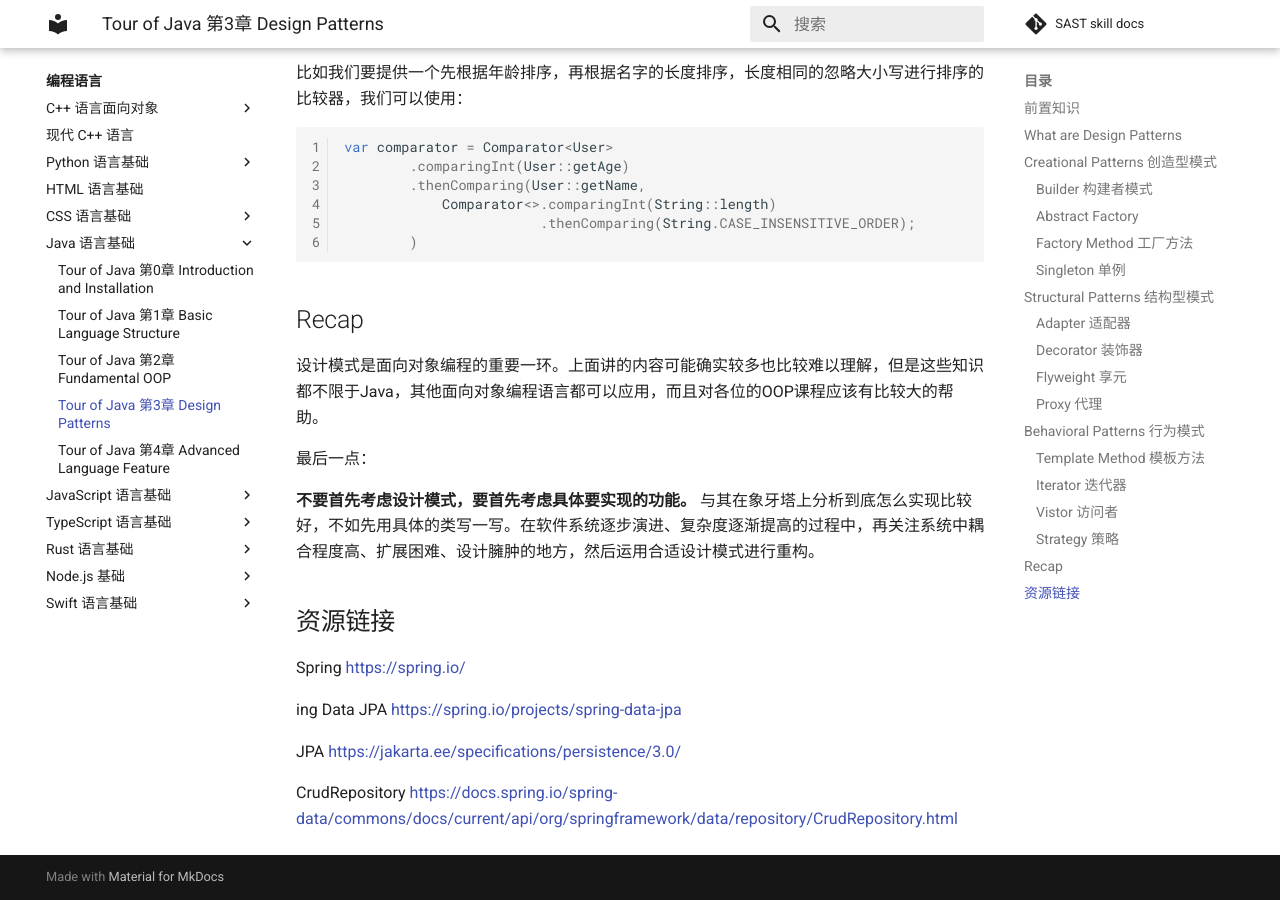
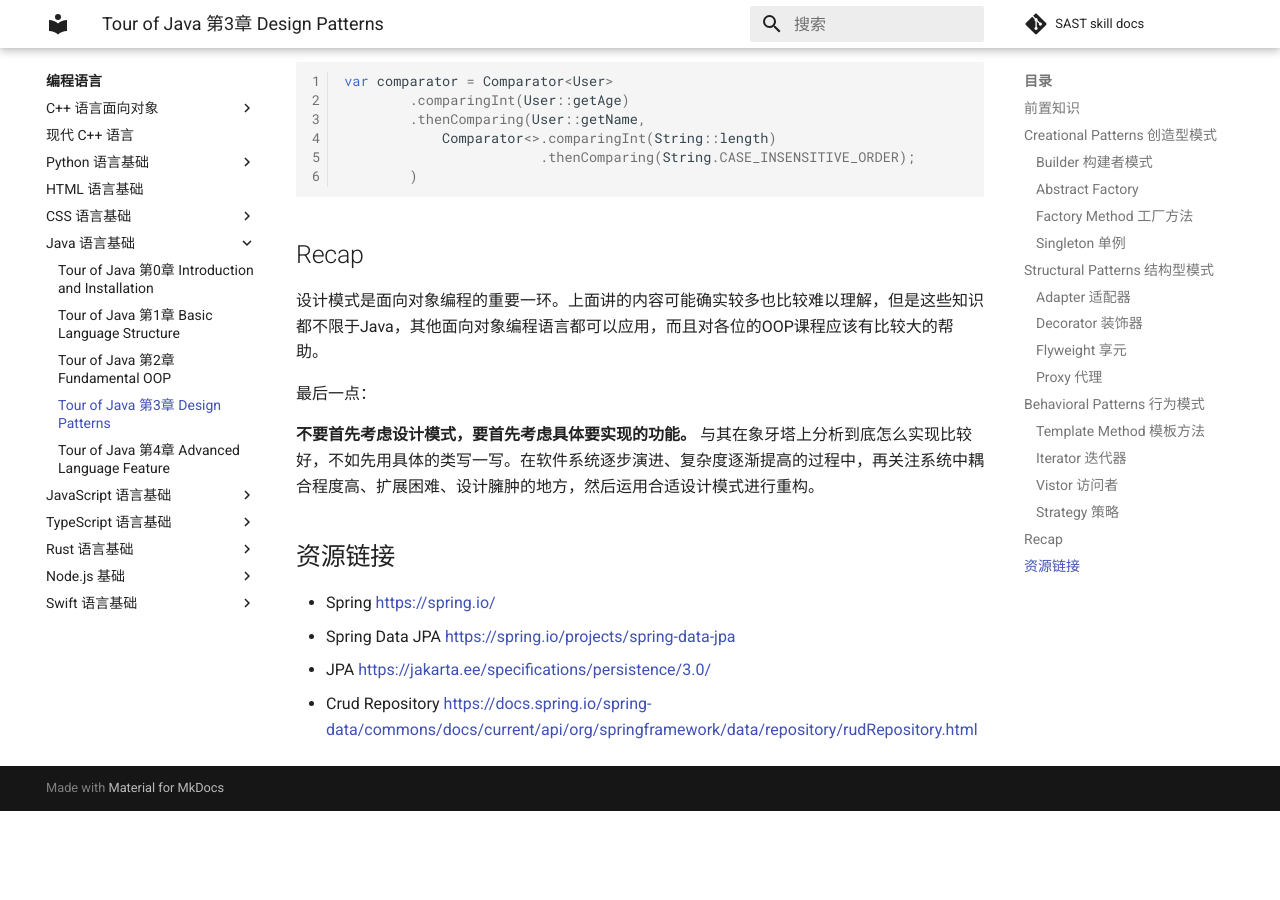
Before and after one commit to SAST-skill-docers/sast-skill-docs, an MkDocs documentation site: the page built from docs/languages/java/tour-of-java-chapter3-design-patterns.md, in a window 1280 px wide and 900 px high, scrolled down 18583 px. Built offline with MkDocs 1.6.1 and Material for MkDocs 9.7.7, drawn with Linux system fonts in a browser that asks for light colours; formulas are drawn with MathJax 3; comment, search, counter and statistics services are not loaded; after the commit the page ends 19394 px from its top, so only the background shows below that; some of the changed text lies outside the part shown.

Commit message:
完善资源链接。调整第3章部分内容版式。

````diff
--- a/docs/languages/java/tour-of-java-chapter3-design-patterns.md
+++ b/docs/languages/java/tour-of-java-chapter3-design-patterns.md
@@ -6,21 +6,20 @@
 
 - 前两章中介绍的 Java 基本语法以及 OOP 相关语法以及概念。
 
-## What are Design Patterns
 
-- *设计模式  Design Patterns* 是一套最佳实践，描述了软件开发人员在面临一些一般性问题时使用和总结出的解决方案。
-- 1994年， Erich Gamma、Richard Helm、Ralph Johnson 和 John Vlissides合著了*Design Patterns - Elements of Reusable Object-Oriented Software*（《设计模式——可复用面向对象软件的基础》），首次提出了设计模式的概念，并对大多数常见的设计模式进行了分类组织和讨论。这四位作者也被称为*四人帮 GoF, Gang of Four*。
-- 合理的利用设计模式让代码组织真正的工程化，减少耦合、提升可维护性、提升复用度。
-- 本章我会带大家认识一些常见的设计模式，并介绍 Java 标准库中相应的设计范例。
+???+ 何为设计模式
+    - *设计模式  Design Patterns* 是一套最佳实践，描述了软件开发人员在面临一些一般性问题时使用和总结出的解决方案。
+    - 1994年， Erich Gamma、Richard Helm、Ralph Johnson 和 John Vlissides合著了*Design Patterns - Elements of Reusable Object-Oriented Software*（《设计模式——可复用面向对象软件的基础》），首次提出了设计模式的概念，并对大多数常见的设计模式进行了分类组织和讨论。这四位作者也被称为*四人帮 GoF, Gang of Four*。
+    - 合理的利用设计模式让代码组织真正的工程化，减少耦合、提升可维护性、提升复用度。
+    - 本章我会带大家认识一些常见的设计模式，并介绍 Java 标准库中相应的设计范例。
 
-!!! note "OOP Principle"
 
-```markdown
- 对接口编程而不是对实现编程
- 组合优先于继承。
- 单一职责原则：类的职责应当尽可能的少而清晰。
- 合理使用设计模式，而不要滥用。
-```
+???+ note "OOP Principle"
+    - 对接口编程而不是对实现编程。
+    - 组合优先于继承。
+    - 单一职责原则：类的职责应当尽可能的少而清晰。
+    - 合理使用设计模式，而不要滥用。
+
 ##  Creational Patterns 创造型模式
 
 创造型模式描述了如何创建对象：
@@ -902,14 +901,7 @@
 
 ## 资源链接
 
-Spring
-https://spring.io/
-
-ing Data JPA
-https://spring.io/projects/spring-data-jpa
-
-JPA
-https://jakarta.ee/specifications/persistence/3.0/
-
-CrudRepository
-https://docs.spring.io/spring-data/commons/docs/current/api/org/springframework/data/repository/CrudRepository.html
+- Spring https://spring.io/
+- Spring Data JPA https://spring.io/projects/spring-data-jpa
+- JPA https://jakarta.ee/specifications/persistence/3.0/
+- Crud Repository https://docs.spring.io/spring-data/commons/docs/current/api/org/springframework/data/repository/rudRepository.html
````
Also changed, not shown: docs/languages/java/index.md (+3 -0 lines), docs/languages/java/tour-of-java-chapter0-introduction-and-installation.md (+10 -4 lines), docs/languages/java/tour-of-java-chapter1-basic-language-structure.md (+9 -5 lines), docs/languages/java/tour-of-java-chapter2-fundamental-oop.md (+3 -3 lines).
